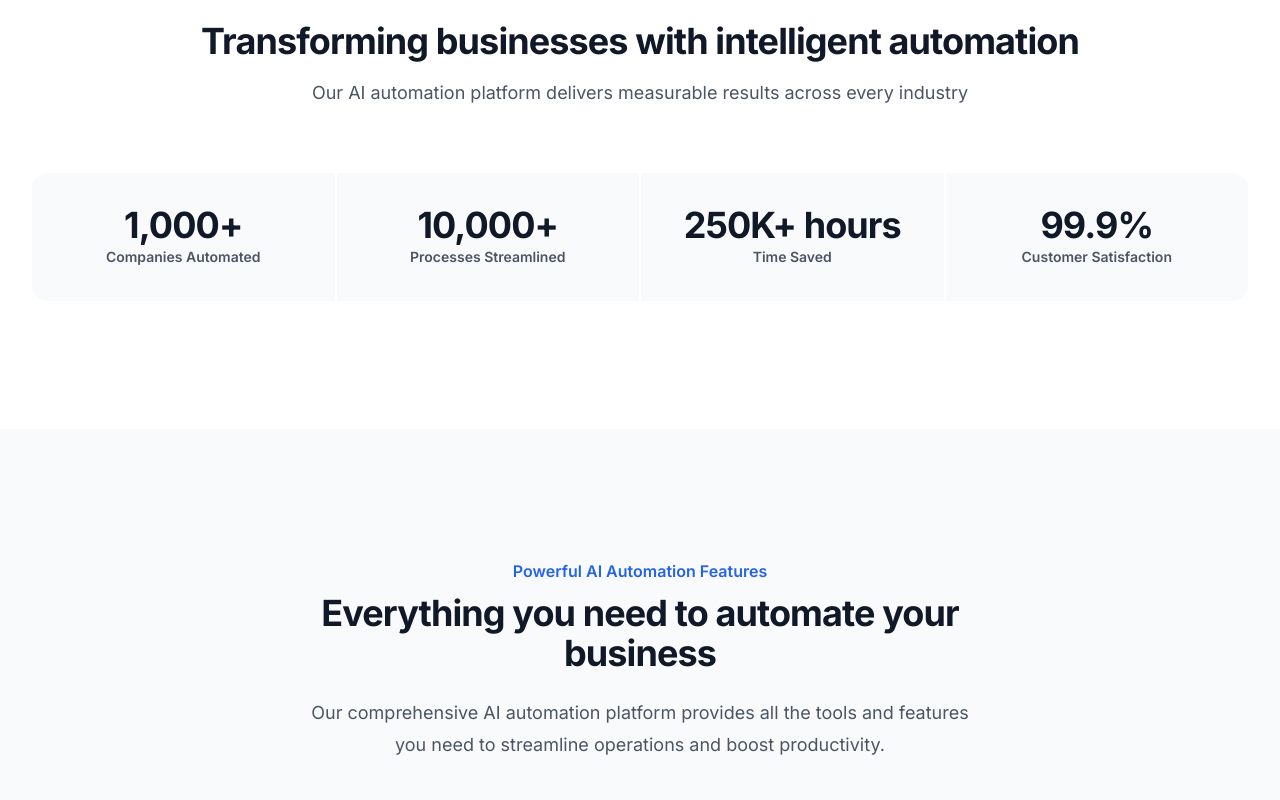
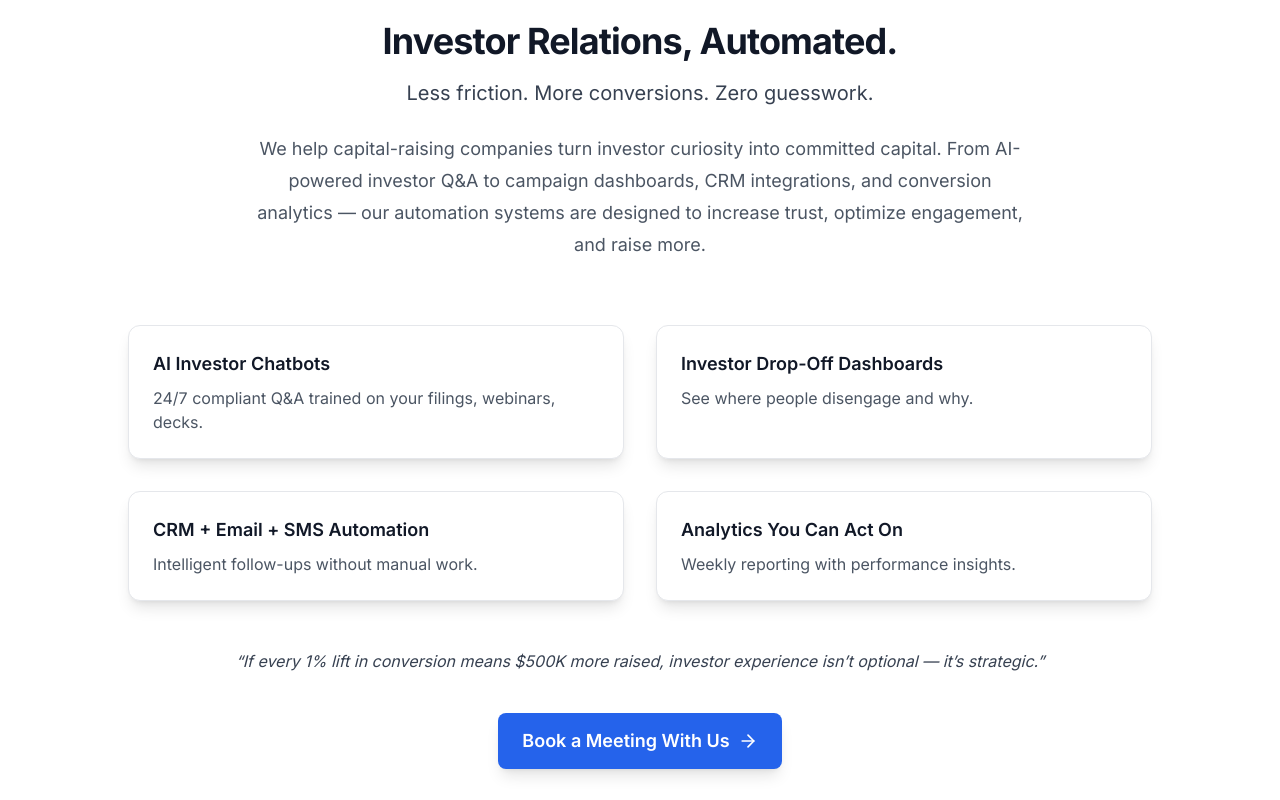
Before and after one commit to bravosautomations/BravosAutomations, a Next.js app: page / in a window 1280 px wide. Shown: the part 1020-1820 px from the top of the page. Built offline with nearby package versions, Linux system fonts and the light colour scheme.

Commit message:
Update founder name to 'Pawan', replace about bio, remove homepage stats, add Investor Relations section and new IR page with CTA

```diff
--- a/app/about/page.tsx
+++ b/app/about/page.tsx
@@ -69,25 +69,19 @@ export default function AboutPage() {
               </h2>
               <div className="prose prose-lg dark:prose-invert max-w-none">
                 <p className="text-lg leading-8 text-gray-600 dark:text-gray-400 mb-6">
-                  <strong className="text-gray-900 dark:text-gray-100">Pawan Mahal</strong> is the visionary founder and CEO of our AI automation company,
-                  bringing over a decade of experience in business operations and technology to the world of intelligent automation.
+                  Pawan is the visionary founder and CEO of our AI automation company, bringing over a decade of experience in business operations, investor relations, and intelligent automation.
                 </p>
                 <p className="text-lg leading-8 text-gray-600 dark:text-gray-400 mb-6">
-                  Born and raised in Toronto, Ontario, Pawan developed a deep understanding of business operations during his
-                  extensive career in the technology and business services industry. Working with major Canadian companies and technology firms,
-                  he witnessed firsthand the inefficiencies that plagued traditional business processes and the transformative
-                  potential of AI automation technology.
+                  Born and raised in Toronto, Ontario, Pawan developed a deep understanding of business operations during his extensive career in the technology and business services industry. Working with major Canadian companies and technology firms, he witnessed firsthand the inefficiencies that plagued traditional processes — and the transformative potential of AI automation.
                 </p>
                 <p className="text-lg leading-8 text-gray-600 dark:text-gray-400 mb-6">
-                  After years of analyzing market trends and identifying the growing need for accessible, intelligent automation
-                  solutions, Pawan founded our AI automation company in 2025. His vision was clear: to democratize AI automation technology
-                  and make it accessible to businesses of all sizes, not just Fortune 500 companies with massive IT budgets.
+                  In parallel, Pawan has played a behind-the-scenes role in over $500 million in capital raises across Regulation A+, Reg D 506(b), 506(c), and Reg CF offerings. His insights into investor behavior, data flows, and conversion bottlenecks have helped clients unlock an additional $5M–$10M in capital per raise by optimizing campaign strategy, messaging, and automation.
+                </p>
+                <p className="text-lg leading-8 text-gray-600 dark:text-gray-400 mb-6">
+                  After years of analyzing market trends and identifying the need for accessible automation, Pawan founded our AI automation company in 2025. His vision: to democratize intelligent automation for businesses of all sizes — not just Fortune 500s — and to help capital-raising companies turn complexity into conversion.
                 </p>
                 <p className="text-lg leading-8 text-gray-600 dark:text-gray-400">
-                  With his unique blend of business expertise and technological insight, Pawan has guided our AI automation company
-                  from a small startup in Toronto to a rapidly growing company serving clients across North America. His
-                  commitment to innovation, client success, and building a team of world-class automation specialists has
-                  been the driving force behind the company's remarkable growth and success.
+                  With his unique blend of business, capital markets, and technical expertise, Pawan has guided our company from a small Toronto startup to a growing automation partner trusted across North America. His commitment to client outcomes and innovation continues to drive our momentum.
                 </p>
               </div>
             </div>
@@ -95,7 +89,6 @@ export default function AboutPage() {
               <div className="aspect-square rounded-2xl bg-gradient-to-br from-primary-500 to-primary-700 p-8 flex items-center justify-center">
                 <div className="text-center text-white">
                   <div className="text-6xl font-bold mb-4">Pawan</div>
-                  <div className="text-2xl font-semibold mb-2">Mahal</div>
                   <div className="text-lg opacity-90">Founder & CEO</div>
                   <div className="text-sm opacity-75 mt-2">Bravos Automations</div>
                 </div>
--- a/app/layout.tsx
+++ b/app/layout.tsx
@@ -71,7 +71,7 @@ export default function RootLayout({
               "foundingDate": "2025",
               "founder": {
                 "@type": "Person",
-                "name": "Pawan Mahal",
+                "name": "Pawan",
                 "jobTitle": "Founder & CEO"
               }
             })
--- a/app/page.tsx
+++ b/app/page.tsx
@@ -54,12 +54,7 @@ const features = [
   },
 ]
 
-const stats = [
-  { name: 'Companies Automated', value: '1,000+' },
-  { name: 'Processes Streamlined', value: '10,000+' },
-  { name: 'Time Saved', value: '250K+ hours' },
-  { name: 'Customer Satisfaction', value: '99.9%' },
-]
+// Stats section removed per requirements
 
 export default function HomePage() {
   return (
@@ -116,28 +111,51 @@ export default function HomePage() {
         </div>
       </section>
 
-      {/* Stats Section */}
+      {/* Investor Relations Section */}
       <section className="py-24 sm:py-32 bg-white dark:bg-gray-900">
         <div className="mx-auto max-w-7xl px-6 lg:px-8">
-          <div className="mx-auto max-w-2xl lg:max-w-none">
-            <div className="text-center">
-              <h2 className="text-3xl font-bold tracking-tight text-gray-900 dark:text-white sm:text-4xl">
-                Transforming businesses with intelligent automation
-              </h2>
-              <p className="mt-4 text-lg leading-8 text-gray-600 dark:text-gray-300">
-                Our AI automation platform delivers measurable results across every industry
-              </p>
+          <div className="mx-auto max-w-3xl text-center">
+            <h2 className="text-3xl font-bold tracking-tight text-gray-900 dark:text-white sm:text-4xl">
+              Investor Relations, Automated.
+            </h2>
+            <p className="mt-4 text-xl leading-8 text-gray-700 dark:text-gray-300">
+              Less friction. More conversions. Zero guesswork.
+            </p>
+            <p className="mt-6 text-lg leading-8 text-gray-600 dark:text-gray-300">
+              We help capital-raising companies turn investor curiosity into committed capital. From AI-powered investor Q&A to campaign dashboards, CRM integrations, and conversion analytics — our automation systems are designed to increase trust, optimize engagement, and raise more.
+            </p>
+          </div>
+
+          <div className="mx-auto mt-16 max-w-5xl">
+            <dl className="grid grid-cols-1 gap-8 sm:grid-cols-2">
+              <div className="card p-6">
+                <dt className="text-lg font-semibold text-gray-900 dark:text-white">AI Investor Chatbots</dt>
+                <dd className="mt-2 text-gray-600 dark:text-gray-300">24/7 compliant Q&A trained on your filings, webinars, decks.</dd>
+              </div>
+              <div className="card p-6">
+                <dt className="text-lg font-semibold text-gray-900 dark:text-white">Investor Drop-Off Dashboards</dt>
+                <dd className="mt-2 text-gray-600 dark:text-gray-300">See where people disengage and why.</dd>
+              </div>
+              <div className="card p-6">
+                <dt className="text-lg font-semibold text-gray-900 dark:text-white">CRM + Email + SMS Automation</dt>
+                <dd className="mt-2 text-gray-600 dark:text-gray-300">Intelligent follow-ups without manual work.</dd>
+              </div>
+              <div className="card p-6">
+                <dt className="text-lg font-semibold text-gray-900 dark:text-white">Analytics You Can Act On</dt>
+                <dd className="mt-2 text-gray-600 dark:text-gray-300">Weekly reporting with performance insights.</dd>
+              </div>
+            </dl>
+
+            <blockquote className="mt-12 text-center text-gray-700 dark:text-gray-300 italic">
+              “If every 1% lift in conversion means $500K more raised, investor experience isn’t optional — it’s strategic.”
+            </blockquote>
+
+            <div className="mt-10 flex items-center justify-center">
+              <Link href="/contact" className="group inline-flex items-center gap-x-2 rounded-lg bg-primary-600 px-6 py-3.5 text-lg font-semibold text-white shadow-lg hover:bg-primary-700 transition-all">
+                Book a Meeting With Us
+                <ArrowRight className="h-5 w-5 transition-transform group-hover:translate-x-1" />
+              </Link>
             </div>
-            <dl className="mt-16 grid grid-cols-1 gap-0.5 overflow-hidden rounded-2xl text-center sm:grid-cols-2 lg:grid-cols-4">
-              {stats.map((stat, index) => (
-                <div key={stat.name} className="flex flex-col bg-gray-50 dark:bg-gray-800/50 p-8 hover:bg-gray-100 dark:hover:bg-gray-800 transition-colors duration-200">
-                  <dt className="text-sm font-semibold leading-6 text-gray-600 dark:text-gray-400">{stat.name}</dt>
-                  <dd className="order-first text-3xl font-bold tracking-tight text-gray-900 dark:text-white lg:text-4xl">
-                    {stat.value}
-                  </dd>
-                </div>
-              ))}
-            </dl>
           </div>
         </div>
       </section>
```
Also changed, not shown: app/solutions/investor-relations/page.tsx (added, +106 -0 lines).
